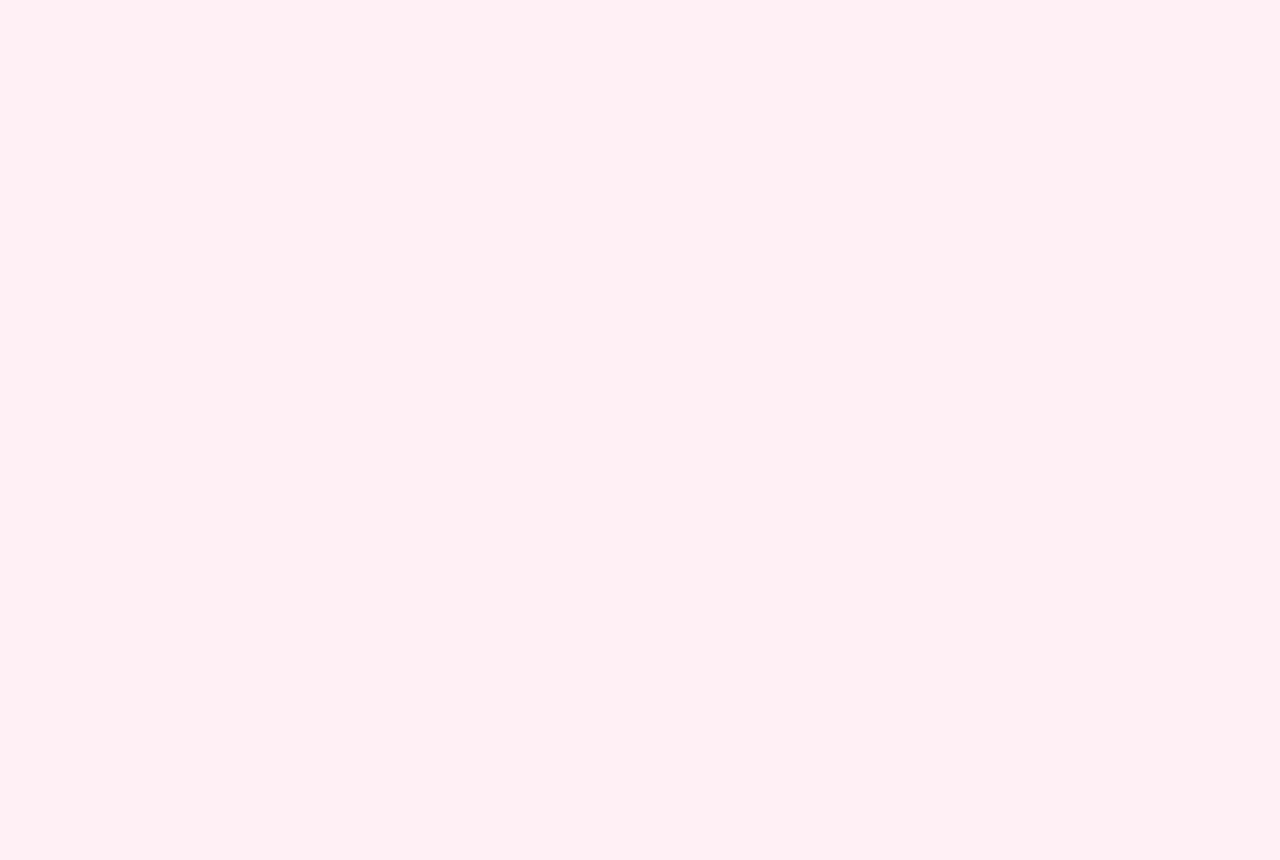
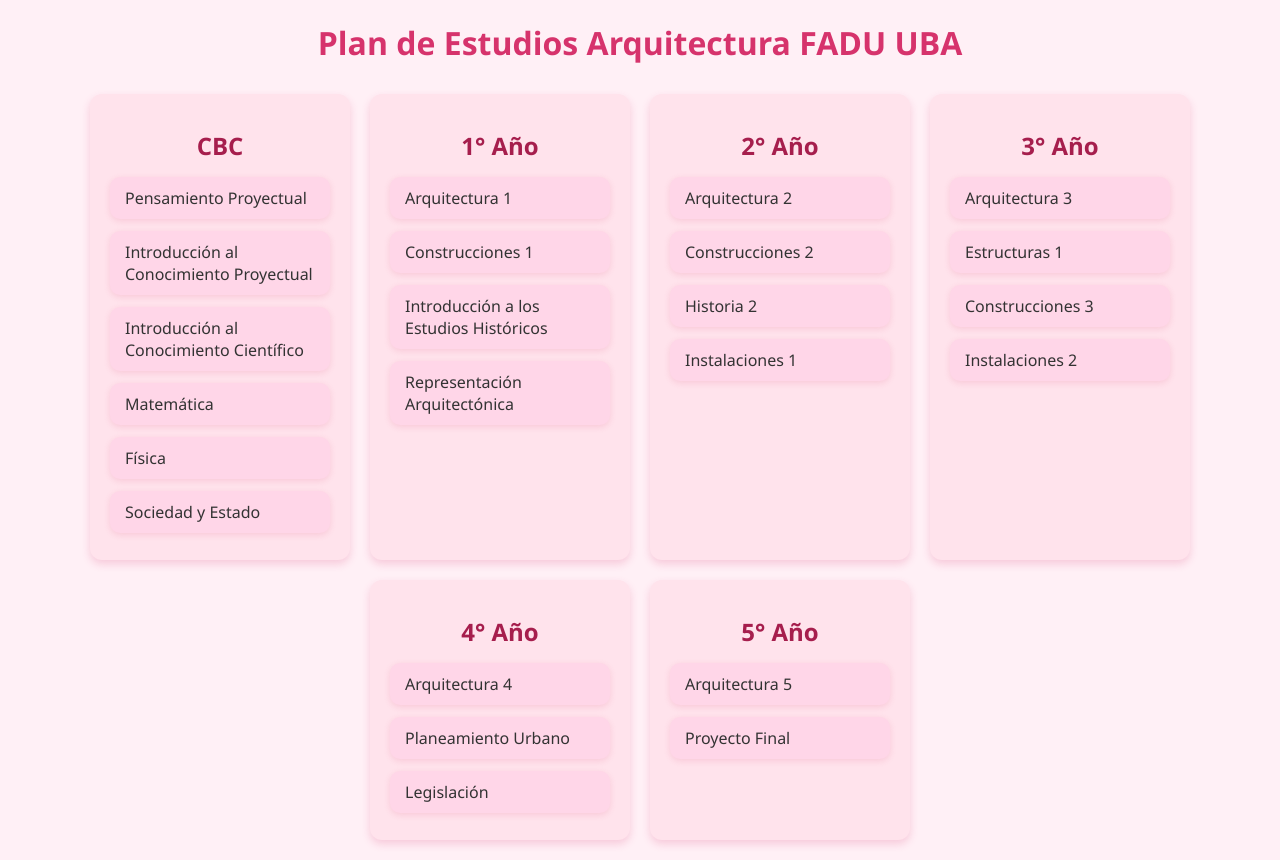
Before and after one commit to Lin090419/Plan-de-estudio-, a plain HTML site: page index.html in a window 1280 px wide. Before the commit the page ends 800 px from the top, so only its background shows below. Drawn offline with Linux system fonts and the light colour scheme.

Commit message:
Update index.html

```diff
--- a/index.html
+++ b/index.html
@@ -37,4 +37,164 @@
     font-weight: 600;
   }
   .materia {
-    backg
+    background: #ffd6e8;
+    margin-bottom: 12px;
+    padding: 10px 15px;
+    border-radius: 10px;
+    cursor: pointer;
+    box-shadow: 0 2px 6px rgba(214, 51, 108, 0.15);
+    transition: background 0.3s ease;
+    position: relative;
+  }
+  .materia:hover {
+    background: #ffadd2;
+  }
+  .detalle {
+    display: none;
+    margin-top: 8px;
+    font-size: 0.85em;
+    color: #5a2e3e;
+    background: #ffe6f0;
+    padding: 8px 12px;
+    border-radius: 8px;
+    box-shadow: inset 0 0 5px rgba(166, 30, 77, 0.2);
+  }
+</style>
+</head>
+<body>
+
+<h1>Plan de Estudios Arquitectura FADU UBA</h1>
+
+<div class="malla">
+
+  <div class="anio">
+    <h2>CBC</h2>
+    <div class="materia" onclick="toggleDetalle(this)">
+      Pensamiento Proyectual
+      <div class="detalle">Materia CBC común a diseño. Sin correlativas.</div>
+    </div>
+    <div class="materia" onclick="toggleDetalle(this)">
+      Introducción al Conocimiento Proyectual
+      <div class="detalle">Base proyectual. Sin correlativas.</div>
+    </div>
+    <div class="materia" onclick="toggleDetalle(this)">
+      Introducción al Conocimiento Científico
+      <div class="detalle">Formación teórica. Sin correlativas.</div>
+    </div>
+    <div class="materia" onclick="toggleDetalle(this)">
+      Matemática
+      <div class="detalle">Base para estructuras. Sin correlativas.</div>
+    </div>
+    <div class="materia" onclick="toggleDetalle(this)">
+      Física
+      <div class="detalle">Base para estructuras. Sin correlativas.</div>
+    </div>
+    <div class="materia" onclick="toggleDetalle(this)">
+      Sociedad y Estado
+      <div class="detalle">Formación general. Sin correlativas.</div>
+    </div>
+  </div>
+
+  <div class="anio">
+    <h2>1° Año</h2>
+    <div class="materia" onclick="toggleDetalle(this)">
+      Arquitectura 1
+      <div class="detalle">Carga horaria: 12hs. Correlativa: CBC aprobada.</div>
+    </div>
+    <div class="materia" onclick="toggleDetalle(this)">
+      Construcciones 1
+      <div class="detalle">Carga horaria: 6hs. Correlativa: CBC aprobada.</div>
+    </div>
+    <div class="materia" onclick="toggleDetalle(this)">
+      Introducción a los Estudios Históricos
+      <div class="detalle">Carga horaria: 4hs. Correlativa: CBC aprobada.</div>
+    </div>
+    <div class="materia" onclick="toggleDetalle(this)">
+      Representación Arquitectónica
+      <div class="detalle">Carga horaria: 6hs. Correlativa: CBC aprobada.</div>
+    </div>
+  </div>
+
+  <div class="anio">
+    <h2>2° Año</h2>
+    <div class="materia" onclick="toggleDetalle(this)">
+      Arquitectura 2
+      <div class="detalle">Carga horaria: 12hs. Correlativas: Arquitectura 1 y Construcciones 1.</div>
+    </div>
+    <div class="materia" onclick="toggleDetalle(this)">
+      Construcciones 2
+      <div class="detalle">Carga horaria: 6hs. Correlativa: Construcciones 1.</div>
+    </div>
+    <div class="materia" onclick="toggleDetalle(this)">
+      Historia 2
+      <div class="detalle">Carga horaria: 4hs. Correlativa: Historia 1.</div>
+    </div>
+    <div class="materia" onclick="toggleDetalle(this)">
+      Instalaciones 1
+      <div class="detalle">Carga horaria: 4hs. Correlativa: Construcciones 1.</div>
+    </div>
+  </div>
+
+  <div class="anio">
+    <h2>3° Año</h2>
+    <div class="materia" onclick="toggleDetalle(this)">
+      Arquitectura 3
+      <div class="detalle">Carga horaria: 12hs. Correlativas: Arquitectura 2 y Construcciones 2.</div>
+    </div>
+    <div class="materia" onclick="toggleDetalle(this)">
+      Estructuras 1
+      <div class="detalle">Carga horaria: 6hs. Correlativa: Matemática.</div>
+    </div>
+    <div class="materia" onclick="toggleDetalle(this)">
+      Construcciones 3
+      <div class="detalle">Carga horaria: 6hs. Correlativa: Construcciones 2.</div>
+    </div>
+    <div class="materia" onclick="toggleDetalle(this)">
+      Instalaciones 2
+      <div class="detalle">Carga horaria: 4hs. Correlativa: Instalaciones 1.</div>
+    </div>
+  </div>
+
+  <div class="anio">
+    <h2>4° Año</h2>
+    <div class="materia" onclick="toggleDetalle(this)">
+      Arquitectura 4
+      <div class="detalle">Carga horaria: 12hs. Correlativas: Arquitectura 3 y Estructuras 1.</div>
+    </div>
+    <div class="materia" onclick="toggleDetalle(this)">
+      Planeamiento Urbano
+      <div class="detalle">Carga horaria: 6hs. Correlativa: Arquitectura 3.</div>
+    </div>
+    <div class="materia" onclick="toggleDetalle(this)">
+      Legislación
+      <div class="detalle">Carga horaria: 4hs. Correlativa: Arquitectura 2.</div>
+    </div>
+  </div>
+
+  <div class="anio">
+    <h2>5° Año</h2>
+    <div class="materia" onclick="toggleDetalle(this)">
+      Arquitectura 5
+      <div class="detalle">Carga horaria: 12hs. Correlativa: Arquitectura 4.</div>
+    </div>
+    <div class="materia" onclick="toggleDetalle(this)">
+      Proyecto Final
+      <div class="detalle">Carga horaria: 18hs. Correlativa: Arquitectura 5.</div>
+    </div>
+  </div>
+
+</div>
+
+<script>
+  function toggleDetalle(materia) {
+    const detalle = materia.querySelector('.detalle');
+    if(detalle.style.display === 'block') {
+      detalle.style.display = 'none';
+    } else {
+      detalle.style.display = 'block';
+    }
+  }
+</script>
+
+</body>
+</html>
```
